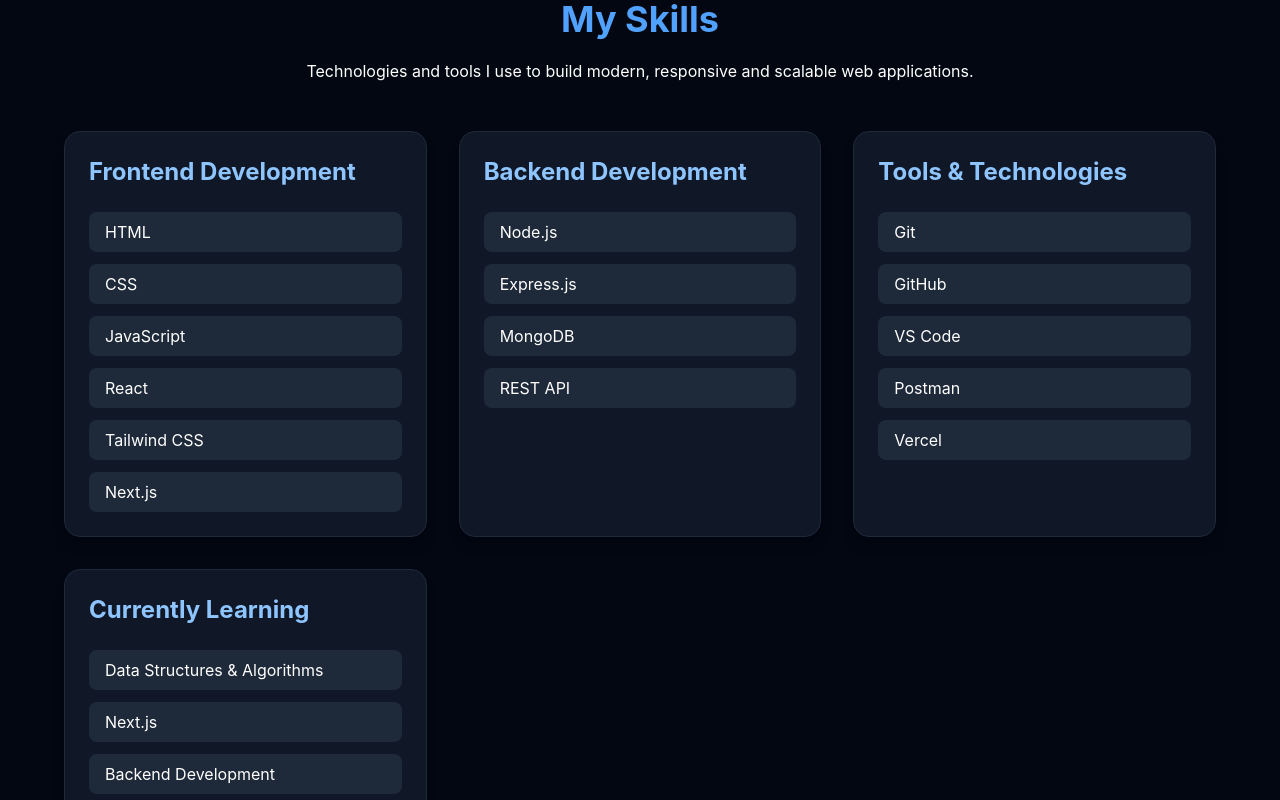
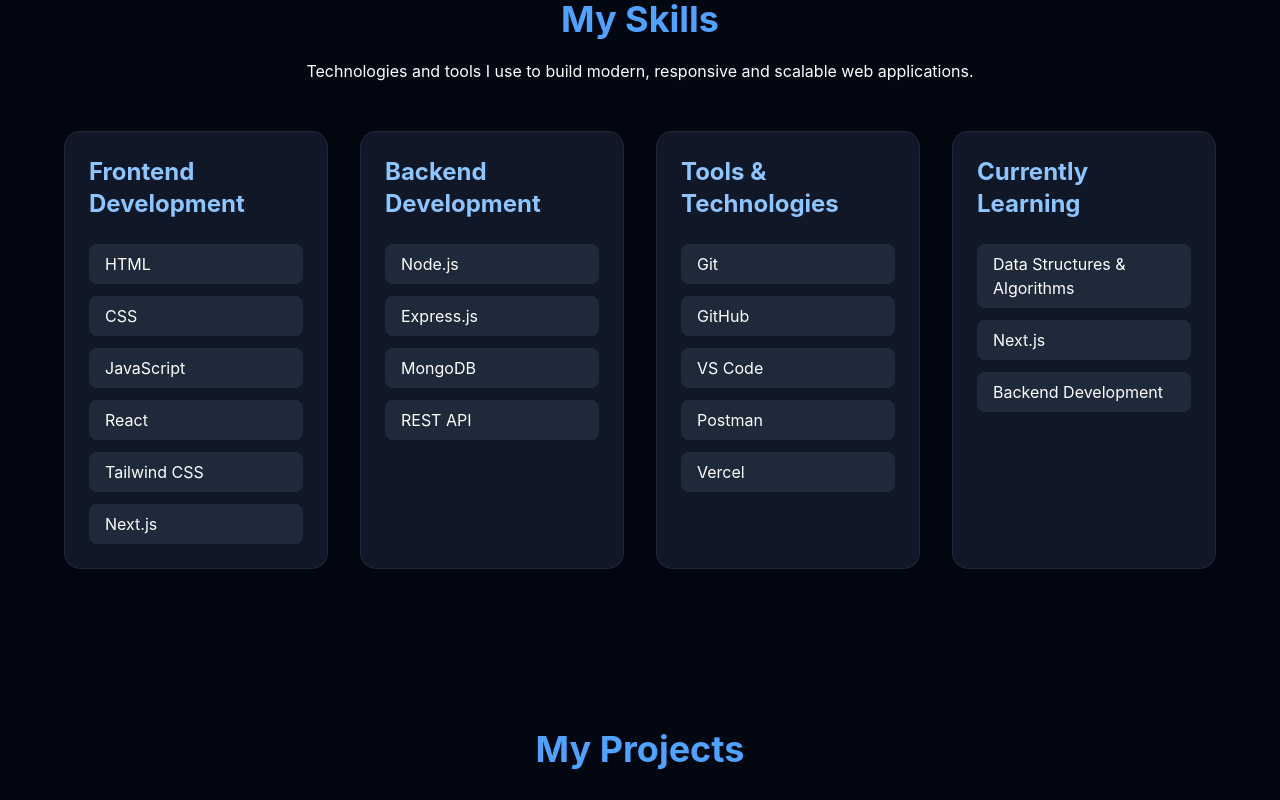
Before and after one commit to gauravkumar2005/My-Portfolio, a React (Vite) app: page / in a window 1280 px wide. Shown: the part 1640-2440 px from the top of the page. Built offline with nearby package versions, Linux system fonts and the light colour scheme.

Commit message:
change grid style

```diff
--- a/src/pages/Skills.jsx
+++ b/src/pages/Skills.jsx
@@ -10,7 +10,7 @@
           Technologies and tools I use to build modern, responsive and scalable web applications.
         </p>
 
-        <div className="grid md:grid-cols-3 gap-8">
+        <div className="grid md:grid-cols-2 lg:grid-cols-4 gap-8">
 
           <div className="bg-gray-900 p-6 rounded-2xl border border-gray-800 shadow-lg hover:scale-105 hover:border-blue-500 hover:shadow-blue-500/20 hover:shadow-xl transition-all duration-300">
             <h3 className="text-2xl font-bold mb-6 text-blue-300">
```
